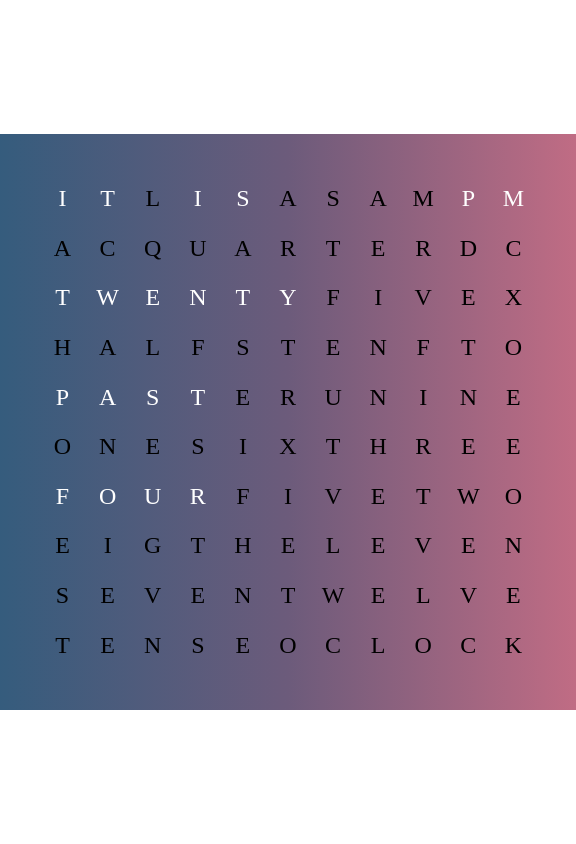
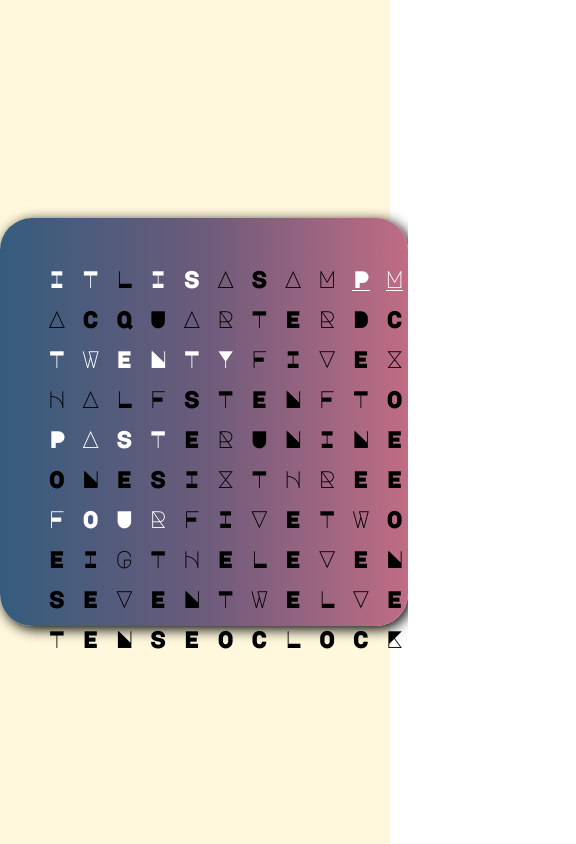
Before and after one commit to wiznova/word_clock, a plain HTML site: page index.html in a window 390 px wide. Shown: the whole page, 576 px wide, since content can reach past the window. Drawn offline with Linux system fonts and the light colour scheme.

Commit message:
responsive width and height, visual separation of am/pm

```diff
--- a/styles.css
+++ b/styles.css
@@ -8,20 +8,25 @@
     height: 100vh;
     align-items: center;
     justify-items: center;
+    background-color: #FFF8DC;
 }
 
 .watchface-container {
+    font-family: 'Major Mono Display', monospace;
     background-image: linear-gradient(90deg, #355C7D, #6C5B7B, #C06C84);
-    width: 30rem;
-    height: 30rem;
+    height: 60vw;
+    width: 60vw;
     display: grid;
     grid-template-columns: repeat(11, 1fr);
     grid-gap: 1rem;
     padding: 3rem;
+    border-radius: 2rem;
+    box-shadow: 0.2rem 0.2rem .8rem black;
 }
 
 .letter {
-    font-size: 1.5rem;
+    font-size: 2rem;
+    /* text-transform: lowercase; */
     display: grid;
     align-items: center;
     justify-items: center;
@@ -30,3 +35,18 @@
 .current {
     color: white;
 }
+
+.am.current, .pm.current {
+    color: white;
+    box-shadow: 0 1px 0;
+}
+
+@media (max-width: 800px) {
+    .watchface-container {
+        height: 80vw;
+        width: 80vw;
+    }
+    .letter {
+        font-size: 1.5rem;
+    }
+  }
```
